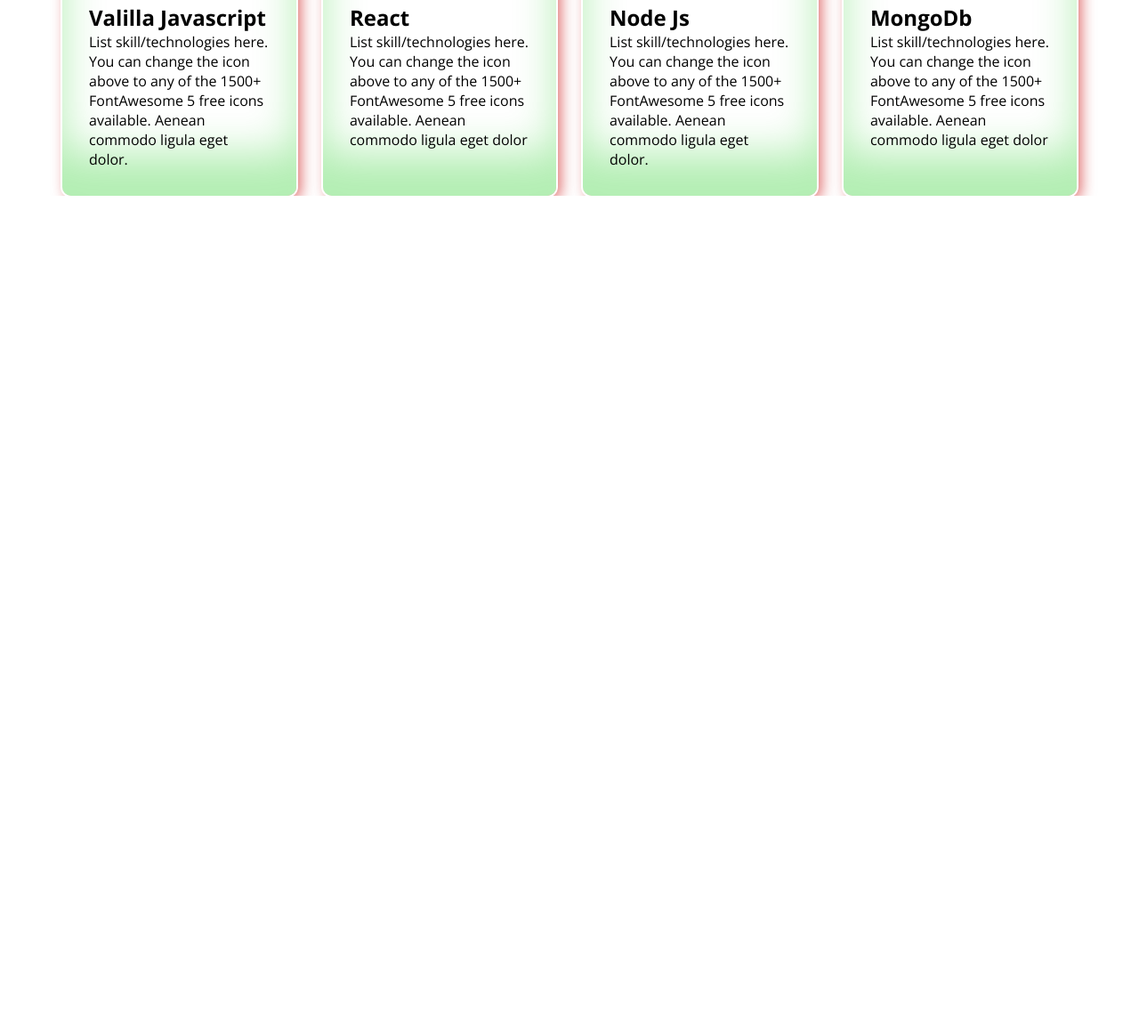
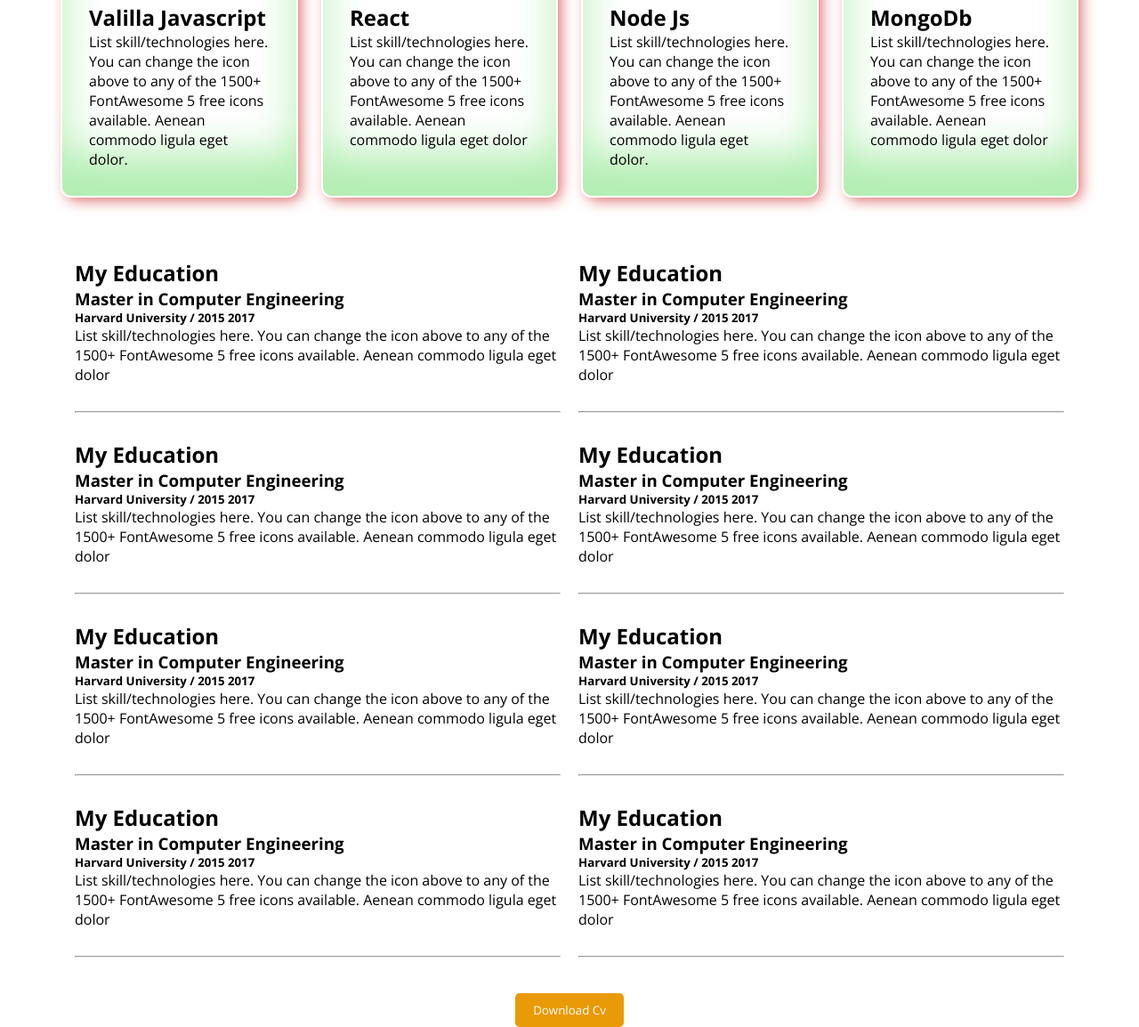
Before and after one commit to sourov90/my-portfolio-deigne-with-html-and-css, a plain HTML site: page index.html in a window 1280 px wide. Shown: the part 1363-2517 px from the top of the page at 89% size. Before the commit the page ends 1583 px from the top, so only its background shows below. Drawn offline with nearby package versions, Linux system fonts and the light colour scheme.

Commit message:
added a resume summery section

```diff
--- a/index.html
+++ b/index.html
@@ -124,6 +124,97 @@
                 </div>
             </div>
         </section>
+
+        <!-- resume summary  -->
+         <section class="summary-container">
+            <div class="resume-summary">
+                <div class="summary-resume-items-container">
+                    <h1>My Education</h1>
+                    <h3>Master in Computer Engineering</h3>
+                    <h5>Harvard University / 2015 2017</h5>
+                    <p>List skill/technologies here. You can change the icon above
+
+                    to any of the 1500+ FontAwesome 5 free icons available. Aenean
+                    commodo ligula eget dolor</p>
+                </div>
+                <hr>
+                <div class="summary-resume-items-container">
+                    <h1>My Education</h1>
+                    <h3>Master in Computer Engineering</h3>
+                    <h5>Harvard University / 2015 2017</h5>
+                    <p>List skill/technologies here. You can change the icon above
+
+                        to any of the 1500+ FontAwesome 5 free icons available. Aenean
+                        commodo ligula eget dolor</p>
+                </div>
+                <hr>
+                <div class="summary-resume-items-container">
+                    <h1>My Education</h1>
+                    <h3>Master in Computer Engineering</h3>
+                    <h5>Harvard University / 2015 2017</h5>
+                    <p>List skill/technologies here. You can change the icon above
+
+                        to any of the 1500+ FontAwesome 5 free icons available. Aenean
+                        commodo ligula eget dolor</p>
+                </div>
+                <hr>
+                <div class="summary-resume-items-container">
+                    <h1>My Education</h1>
+                    <h3>Master in Computer Engineering</h3>
+                    <h5>Harvard University / 2015 2017</h5>
+                    <p>List skill/technologies here. You can change the icon above
+
+                        to any of the 1500+ FontAwesome 5 free icons available. Aenean
+                        commodo ligula eget dolor</p>
+                </div>
+                <hr>
+            </div>
+            <div class="resume-summary">
+                <div class="summary-resume-items-container">
+                    <h1>My Education</h1>
+                    <h3>Master in Computer Engineering</h3>
+                    <h5>Harvard University / 2015 2017</h5>
+                    <p>List skill/technologies here. You can change the icon above
+
+                        to any of the 1500+ FontAwesome 5 free icons available. Aenean
+                        commodo ligula eget dolor</p>
+                </div>
+                <hr>
+                <div class="summary-resume-items-container">
+                    <h1>My Education</h1>
+                    <h3>Master in Computer Engineering</h3>
+                    <h5>Harvard University / 2015 2017</h5>
+                    <p>List skill/technologies here. You can change the icon above
+
+                        to any of the 1500+ FontAwesome 5 free icons available. Aenean
+                        commodo ligula eget dolor</p>
+                </div>
+                <hr>
+                <div class="summary-resume-items-container">
+                    <h1>My Education</h1>
+                    <h3>Master in Computer Engineering</h3>
+                    <h5>Harvard University / 2015 2017</h5>
+                    <p>List skill/technologies here. You can change the icon above
+
+                        to any of the 1500+ FontAwesome 5 free icons available. Aenean
+                        commodo ligula eget dolor</p>
+                </div>
+                <hr>
+                <div class="summary-resume-items-container">
+                    <h1>My Education</h1>
+                    <h3>Master in Computer Engineering</h3>
+                    <h5>Harvard University / 2015 2017</h5>
+                    <p>List skill/technologies here. You can change the icon above
+
+                        to any of the 1500+ FontAwesome 5 free icons available. Aenean
+                        commodo ligula eget dolor</p>
+                </div>
+                <hr>
+            </div>
+        </section>
+         <div style="display: flex; justify-content: center;">
+            <button class="btn-primary">Download Cv</button>
+         </div>
     </main>
     <footer>
 
--- a/style/style.css
+++ b/style/style.css
@@ -132,3 +132,14 @@
         0.3em 0.3em 1em rgb(200 0 0 / 60%);
     border-radius: 10px;
 }
+
+/* resume summary style  */
+.summary-container{
+    display: flex;
+    padding: 40px 84px;
+    gap: 20px;
+}
+.summary-resume-items-container{
+
+    margin: 30px 0px;
+}
```
